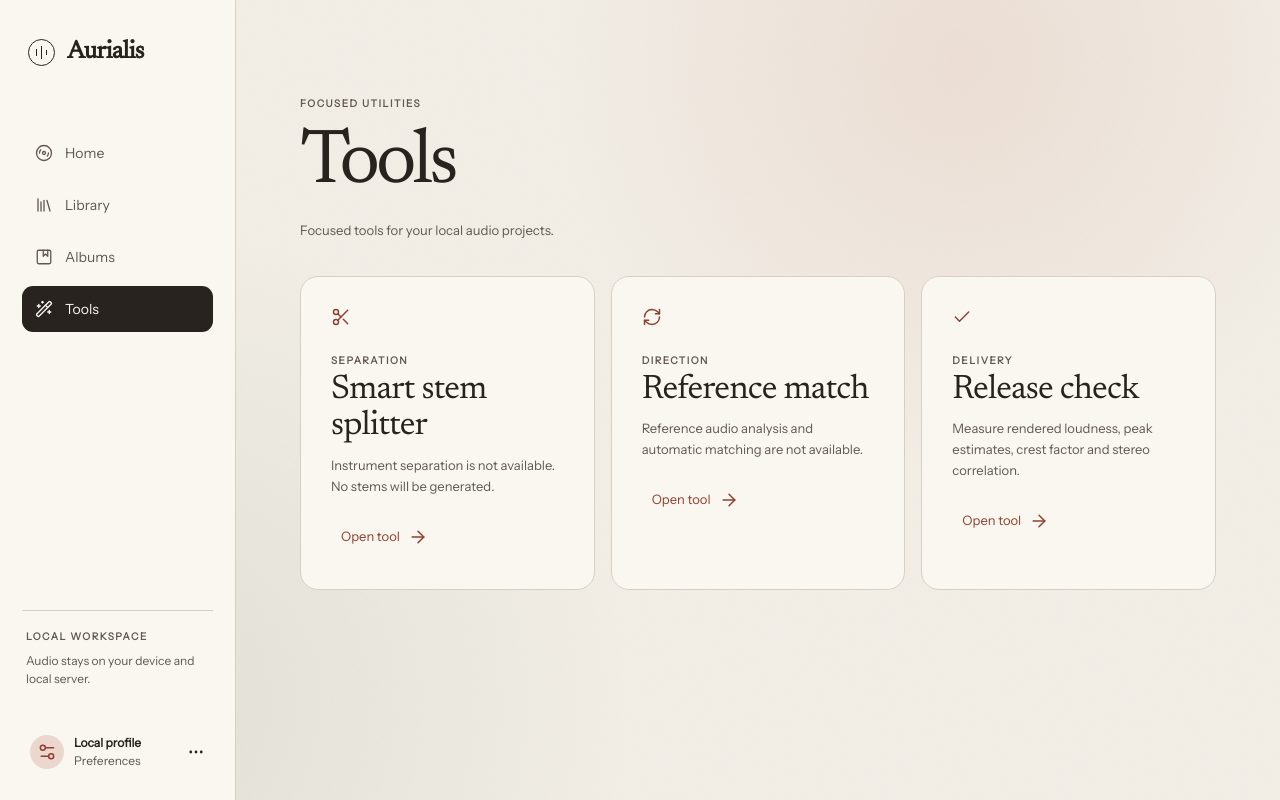
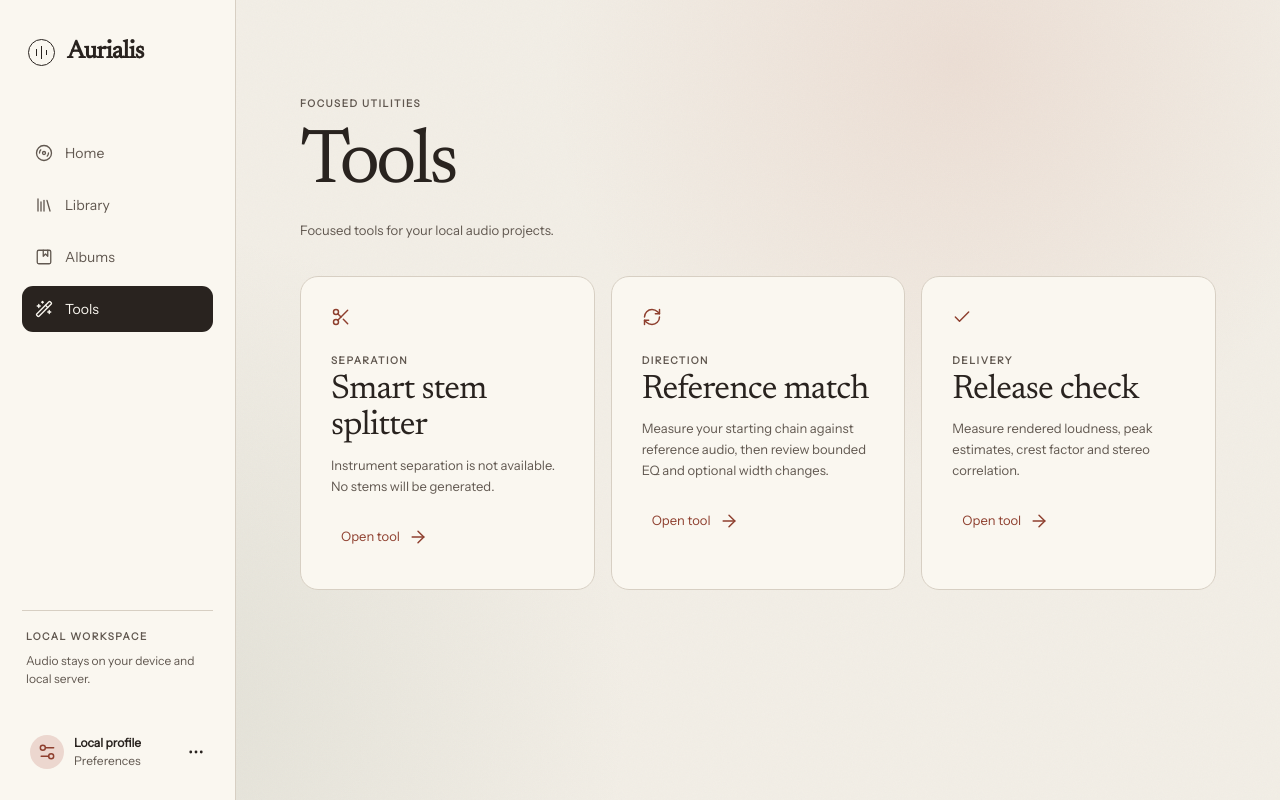
Before and after one commit to yegamble/aurialis-WASM, a Next.js app: page /tools in a window 1280 px wide. Built offline with nearby package versions, Linux system fonts and the light colour scheme.

Commit message:
fix(tools): describe measured Reference review

```diff
--- a/src/components/AurialisWorkstation.tsx
+++ b/src/components/AurialisWorkstation.tsx
@@ -2061,7 +2061,7 @@ function ToolsView() {
           icon="refresh-cw"
           eyebrow="Direction"
           title="Reference match"
-          copy="Reference audio analysis and automatic matching are not available."
+          copy="Measure your starting chain against reference audio, then review bounded EQ and optional width changes."
           href={`/reference/${targetId}`}
         />
         <ToolCard
```
Also changed, not shown: .claude/war-room/ledger.md, 1 other file (tests, documents, lock files or other folders).
